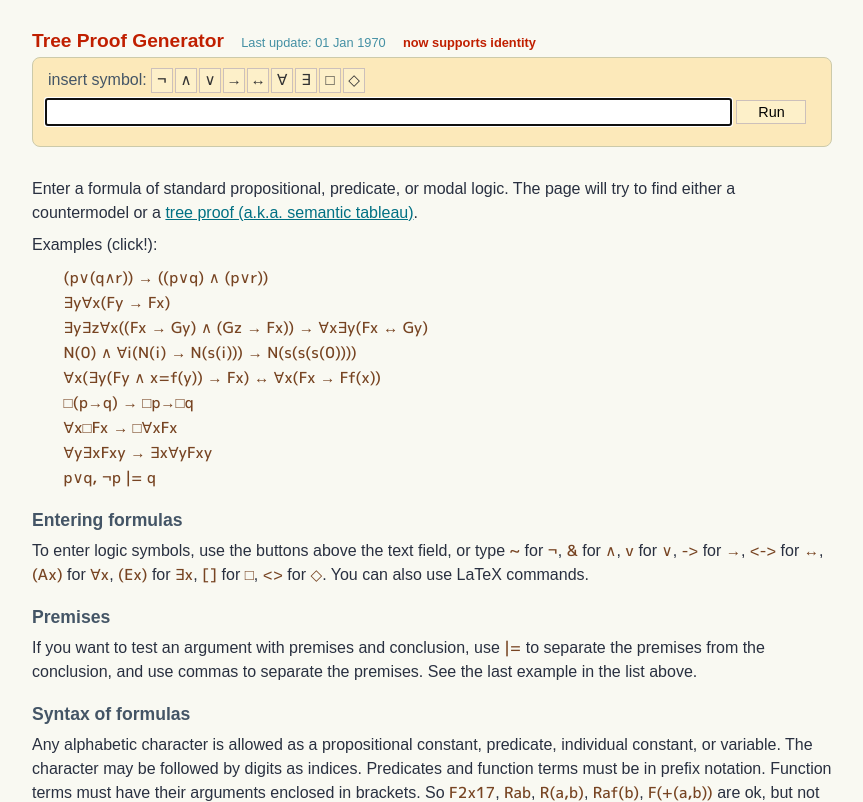
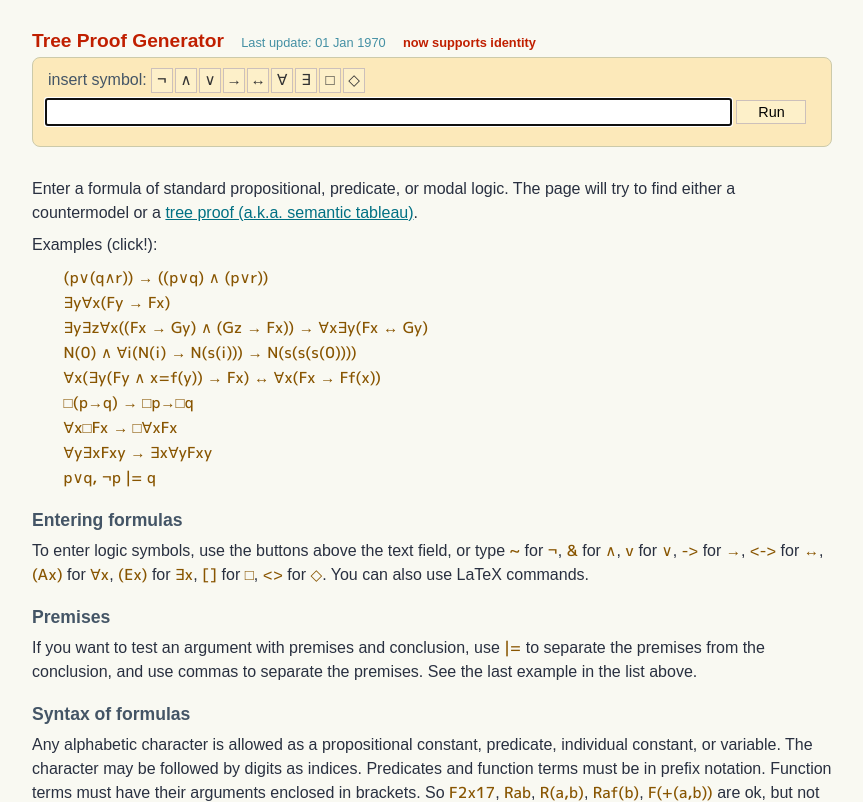
Before and after one commit to wo/tpg, a PHP site: page / in a window 1280 px wide. Shown: the top 802 px of the page, without its empty margins (208-1071 px from the left). Run offline with PHP 8.4, Linux system fonts and the light colour scheme.

Commit message:
change style

```diff
--- a/style.css
+++ b/style.css
@@ -27,8 +27,8 @@ a { color:#007083; }
 #intro p { margin:8px 0; line-height:1.5em; }
 #exampleList { list-style-type:none; margin:0 30px 20px; padding:0; }
 #exampleList li { padding:0.1em; cursor:pointer; }
-#exampleList a { text-decoration:none; color:#742; }
-#intro .formula { color:#742; }
+#exampleList a { text-decoration:none; color:#850; }
+#intro .formula { color:#850; }
 #intro h3 { font-size:1.1em; font-weight:600; color:#456; margin:20px 0 5px;}
 
 #status { margin:30px 0 10px; padding:10px; text-align:center; display:none; }
```
